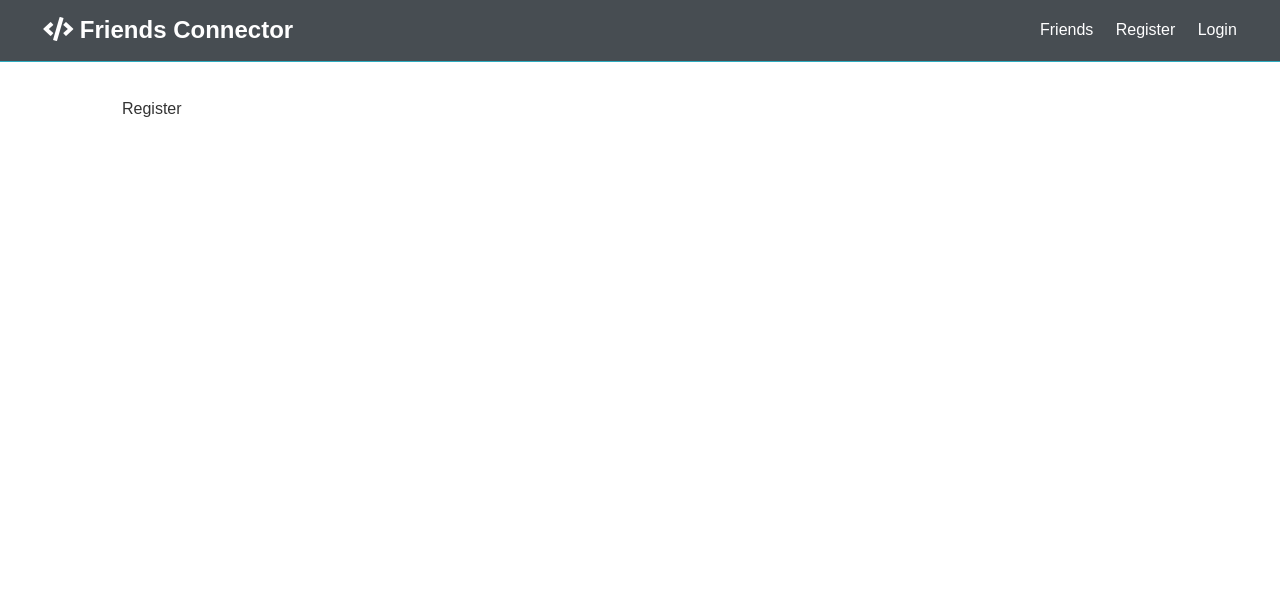
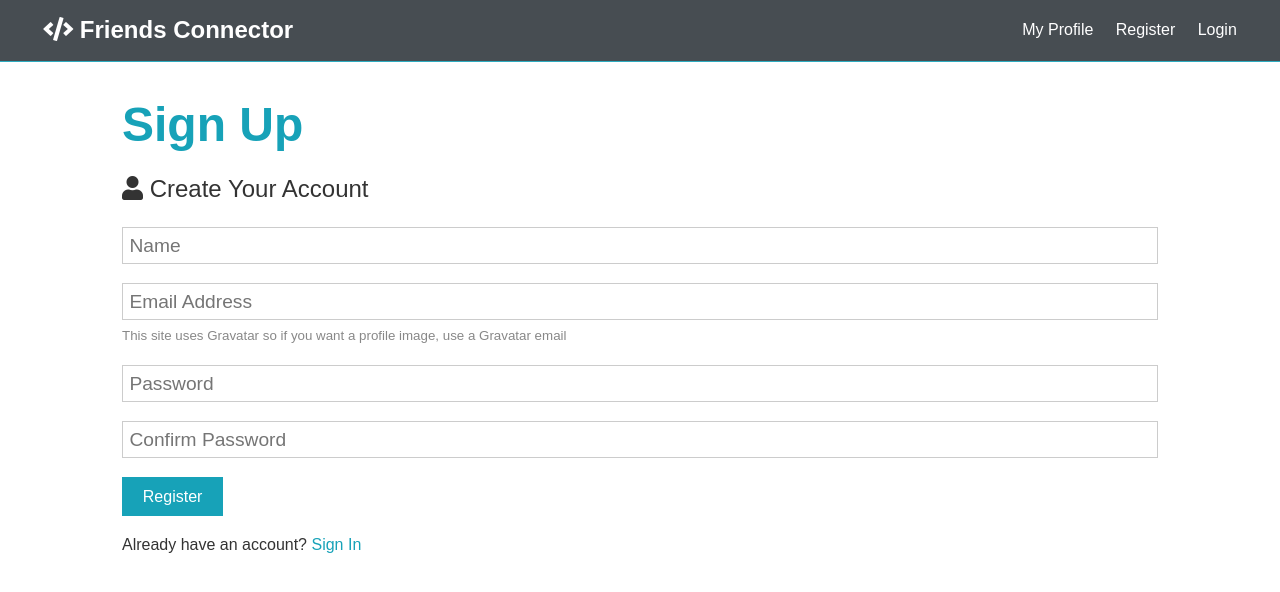
Before and after one commit to Keerthi-Mani/Project-3, a React (Create React App) app in the folder client/: page /register in a window 1280 px wide. Shown: the top 592 px of the page. Built offline with nearby package versions, Linux system fonts and the light colour scheme.

Commit message:
Registeration form

```diff
--- a/client/src/components/auth/Register.js
+++ b/client/src/components/auth/Register.js
@@ -1,6 +1,45 @@
-import React from "react";
+import React, { Fragment } from "react";
 
 const Register = () => {
-  return <div>Register</div>;
+  return (
+    <Fragment>
+      <h1 class="large text-primary">Sign Up</h1>
+      <p class="lead">
+        <i class="fas fa-user"></i> Create Your Account
+      </p>
+      <form class="form" action="create-profile.html">
+        <div class="form-group">
+          <input type="text" placeholder="Name" name="name" required />
+        </div>
+        <div class="form-group">
+          <input type="email" placeholder="Email Address" name="email" />
+          <small class="form-text">
+            This site uses Gravatar so if you want a profile image, use a
+            Gravatar email
+          </small>
+        </div>
+        <div class="form-group">
+          <input
+            type="password"
+            placeholder="Password"
+            name="password"
+            minLength="6"
+          />
+        </div>
+        <div class="form-group">
+          <input
+            type="password"
+            placeholder="Confirm Password"
+            name="password2"
+            minLength="6"
+          />
+        </div>
+        <input type="submit" class="btn btn-primary" value="Register" />
+      </form>
+      <p class="my-1">
+        Already have an account? <a href="login.html">Sign In</a>
+      </p>
+    </Fragment>
+  );
 };
 export default Register;
--- a/client/src/components/layout/Navbar.js
+++ b/client/src/components/layout/Navbar.js
@@ -11,7 +11,7 @@
         </h1>
         <ul>
           <li>
-            <a href="profiles.html">Friends</a>
+            <a href="profiles.html">My Profile</a>
           </li>
           <li>
             <Link to="/register">Register</Link>
```
